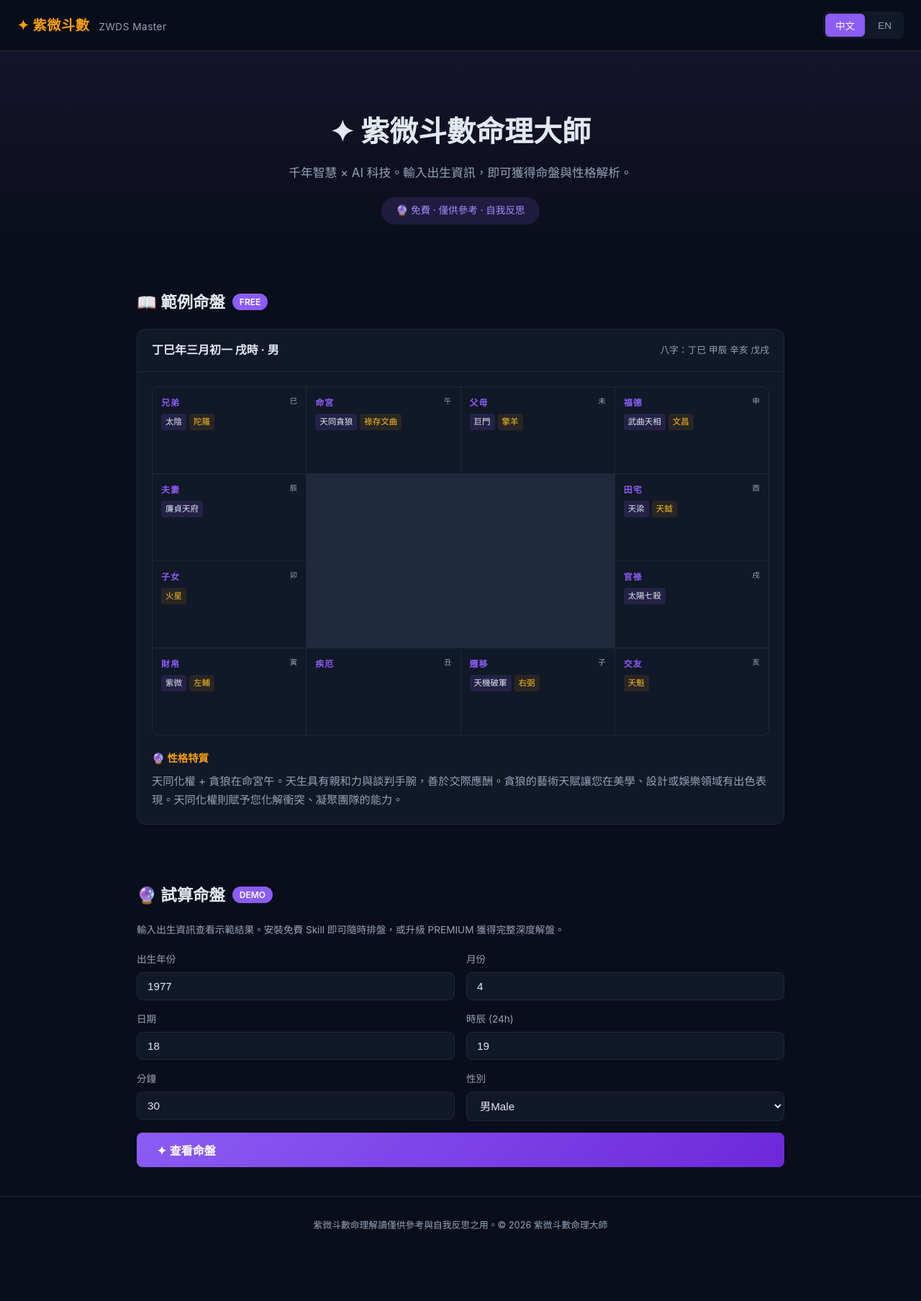
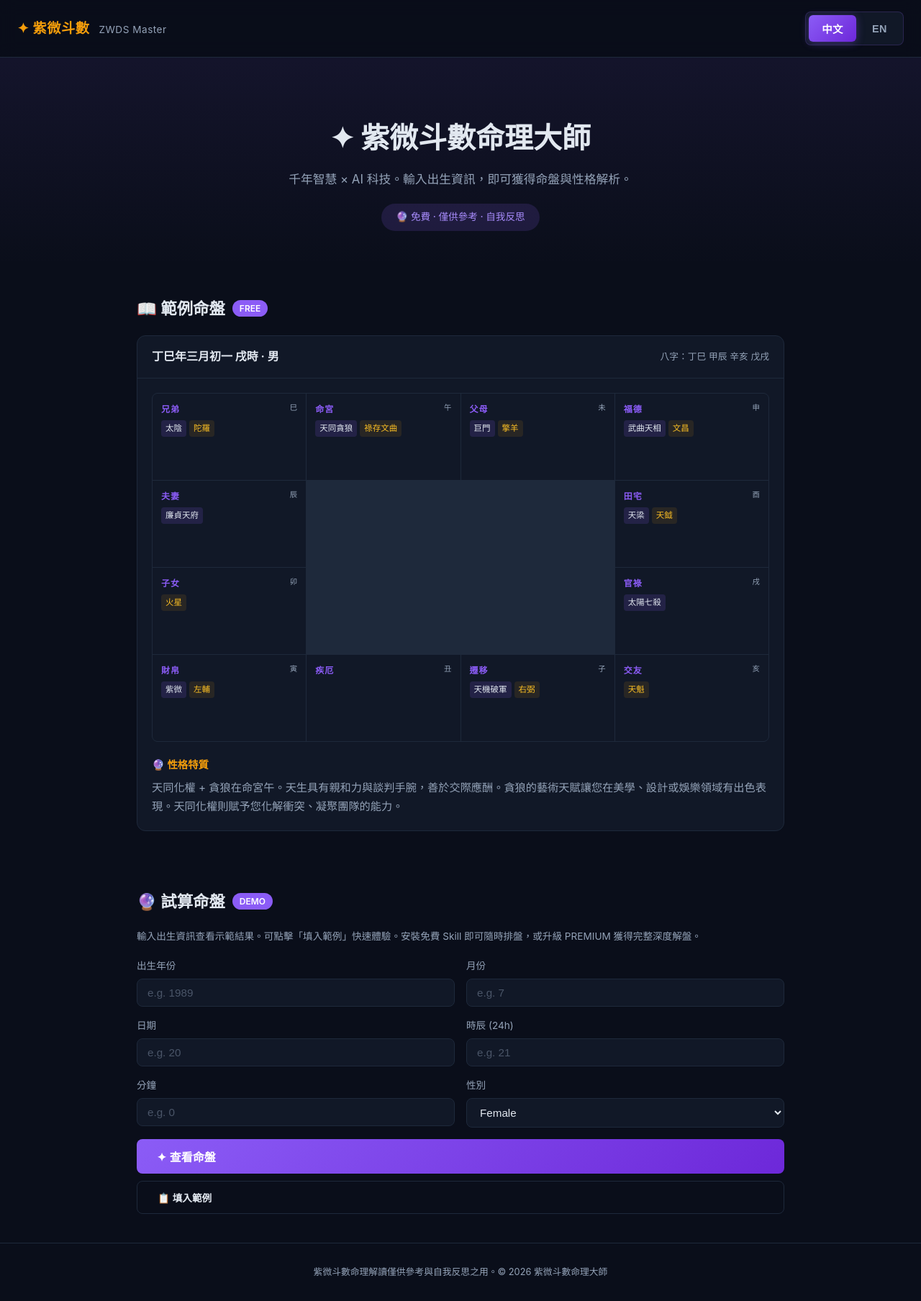
Before and after one commit to lookiejason-sys/zwds, a plain HTML site: page index.html in a window 1280 px wide. Shown: the whole page at 72% size. Before the commit the page ends 1743 px from the top, so only its background shows below. Drawn offline with Linux system fonts and the light colour scheme.

Commit message:
fix: empty form defaults + load sample btn + bolder lang toggle

```diff
--- a/index.html
+++ b/index.html
@@ -45,14 +45,24 @@ header {
 .logo span { color: var(--text-dim); font-weight: 400; font-size: .85rem; margin-left: 8px; }
 .lang-toggle {
   display: flex; gap: 4px;
-  background: var(--card); border-radius: var(--radius-sm); padding: 3px;
+  background: var(--card); border-radius: var(--radius-sm); padding: 4px;
+  border: 1px solid rgba(139,92,246,.2);
 }
 .lang-btn {
-  padding: 6px 14px; border: none; border-radius: 6px;
-  font-size: .85rem; cursor: pointer;
+  padding: 8px 18px; border: none; border-radius: 6px;
+  font-size: .9rem; font-weight: 600; cursor: pointer;
   background: transparent; color: var(--text-dim); transition: all .2s;
+  letter-spacing: .5px;
 }
-.lang-btn.active { background: var(--accent); color: #fff; }
+.lang-btn.active {
+  background: linear-gradient(135deg, var(--accent), #6d28d9);
+  color: #fff;
+  box-shadow: 0 2px 12px rgba(139,92,246,.35);
+}
+.lang-btn:not(.active):hover {
+  background: rgba(139,92,246,.1);
+  color: var(--accent-light);
+}
 
 .hero {
   text-align: center; padding: 80px 24px 50px;
@@ -271,42 +281,46 @@ footer {
     <span class="en-only">🔮 Try It</span>
     <span class="tag">DEMO</span>
   </div>
-  <p class="note zh-only">輸入出生資訊查看示範結果。安裝免費 Skill 即可隨時排盤，或升級 PREMIUM 獲得完整深度解盤。</p>
-  <p class="note en-only">Enter birth info to see a demo. Install the FREE Skill for instant charts, or unlock PREMIUM for full analysis.</p>
+  <p class="note zh-only">輸入出生資訊查看示範結果。可點擊「填入範例」快速體驗。安裝免費 Skill 即可隨時排盤，或升級 PREMIUM 獲得完整深度解盤。</p>
+  <p class="note en-only">Enter your birth info, or click "Load Sample" to try a demo chart. Install the FREE Skill for instant charts, or unlock PREMIUM for full analysis.</p>
 
   <form id="chartForm" onsubmit="return handleDemo(event)">
     <div class="form-grid">
       <div class="form-group">
         <label for="demoYear"><span class="zh-only">出生年份</span><span class="en-only">Year</span></label>
-        <input type="number" id="demoYear" value="1977" min="1900" max="2100">
+        <input type="number" id="demoYear" placeholder="e.g. 1989" min="1900" max="2100">
       </div>
       <div class="form-group">
         <label for="demoMonth"><span class="zh-only">月份</span><span class="en-only">Month</span></label>
-        <input type="number" id="demoMonth" value="4" min="1" max="12">
+        <input type="number" id="demoMonth" placeholder="e.g. 7" min="1" max="12">
       </div>
       <div class="form-group">
         <label for="demoDay"><span class="zh-only">日期</span><span class="en-only">Day</span></label>
-        <input type="number" id="demoDay" value="18" min="1" max="31">
+        <input type="number" id="demoDay" placeholder="e.g. 20" min="1" max="31">
       </div>
       <div class="form-group">
-        <label for="demoHour"><span class="zh-only">時辰 (24h)</span><span class="en-only">Hour (24h)</span></label>
-        <input type="number" id="demoHour" value="19" min="0" max="23">
+        <label for="demoHour"><span class="zh-only">時辰 (24h)</span><span class="en-only">Hour</span></label>
+        <input type="number" id="demoHour" placeholder="e.g. 21" min="0" max="23">
       </div>
       <div class="form-group">
         <label for="demoMinute"><span class="zh-only">分鐘</span><span class="en-only">Minute</span></label>
-        <input type="number" id="demoMinute" value="30" min="0" max="59">
+        <input type="number" id="demoMinute" placeholder="e.g. 0" min="0" max="59">
       </div>
       <div class="form-group">
         <label><span class="zh-only">性別</span><span class="en-only">Gender</span></label>
         <select id="demoGender">
-          <option value="male" selected><span class="zh-only">男</span><span class="en-only">Male</span></option>
-          <option value="female"><span class="zh-only">女</span><span class="en-only">Female</span></option>
+          <option value="male">Male</option>
+          <option value="female" selected>Female</option>
         </select>
       </div>
-      <div class="form-group full">
+      <div class="form-group full" style="display:flex;gap:10px;flex-wrap:wrap;">
         <button type="submit" class="btn btn-primary">
           <span class="zh-only">✦ 查看命盤</span>
           <span class="en-only">✦ View Chart</span>
+        </button>
+        <button type="button" class="btn btn-outline" onclick="loadSample()" style="font-size:.85rem;">
+          <span class="zh-only">📋 填入範例</span>
+          <span class="en-only">📋 Load Sample</span>
         </button>
       </div>
     </div>
@@ -402,6 +416,15 @@ renderSample();
 
 const origSwitch = switchLang;
 switchLang = function(l) { origSwitch(l); renderSample(); };
+
+function loadSample() {
+  document.getElementById('demoYear').value = '1989';
+  document.getElementById('demoMonth').value = '7';
+  document.getElementById('demoDay').value = '20';
+  document.getElementById('demoHour').value = '21';
+  document.getElementById('demoMinute').value = '0';
+  document.getElementById('demoGender').value = 'female';
+}
 
 function handleDemo(e) {
   e.preventDefault();
```
